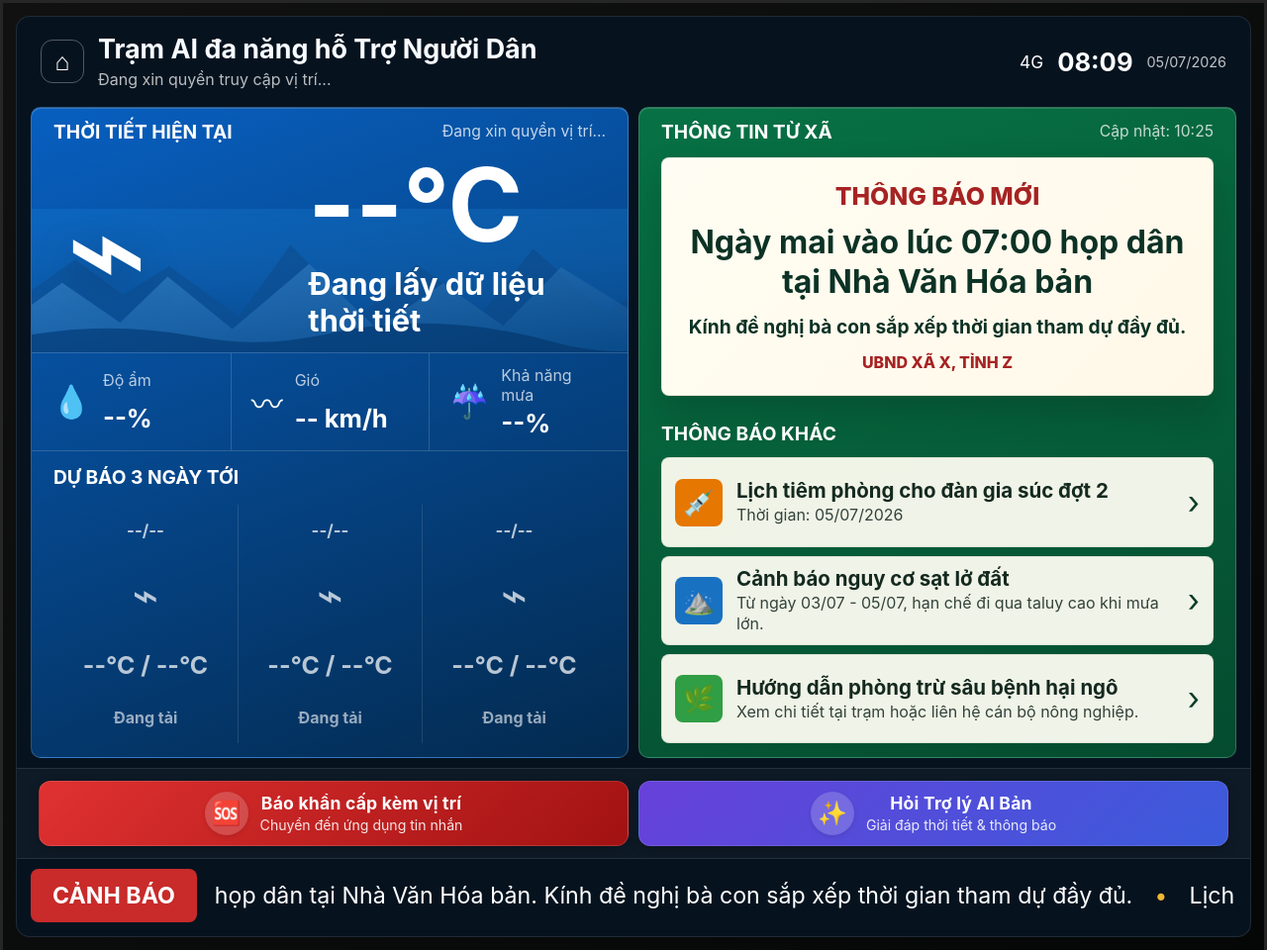
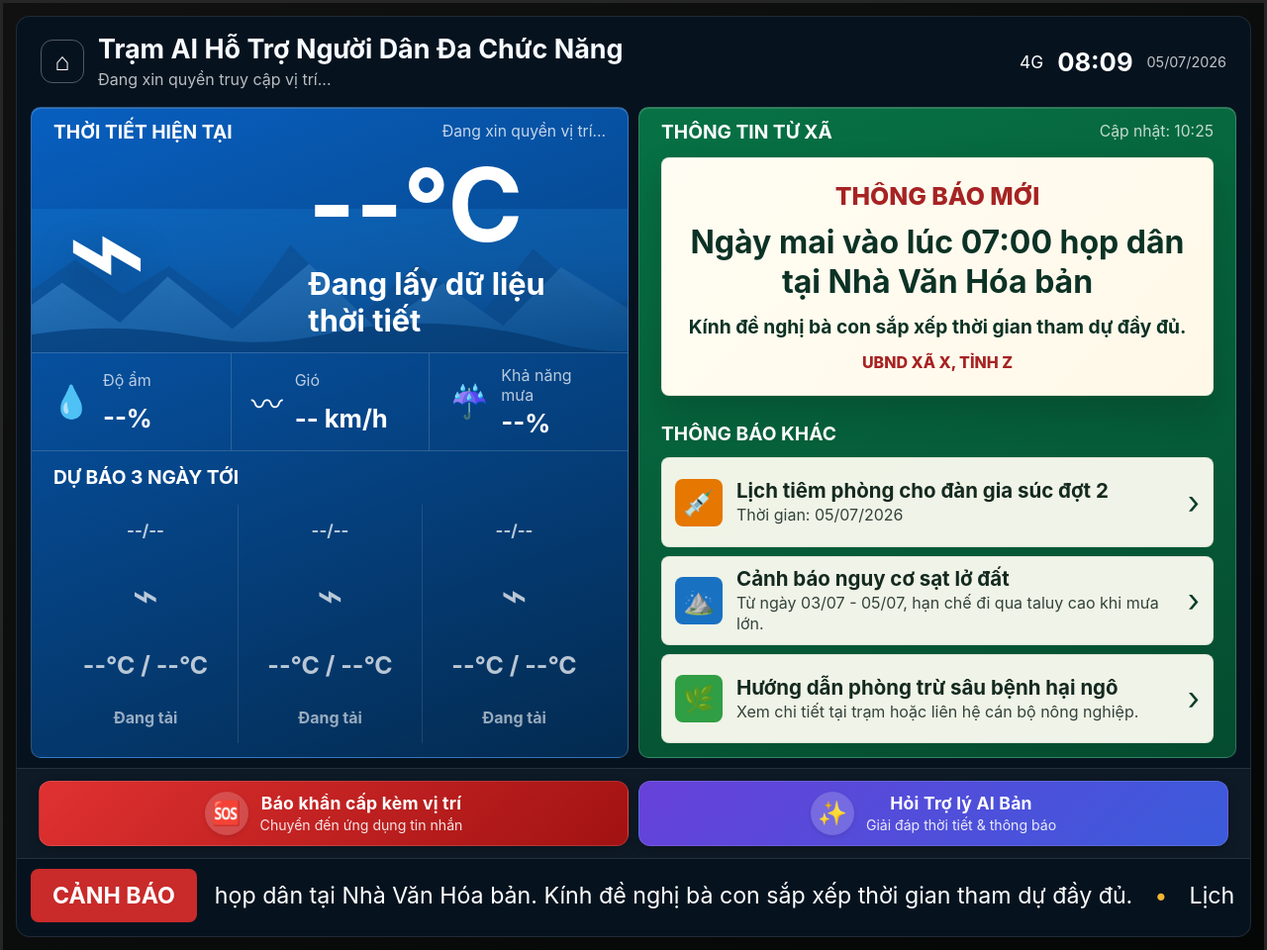
Before and after one commit to NienCongChua/tramaidanang, a website: page index.html in a window 1280 px wide. Shown: the whole page at 99% size. Drawn offline with Linux system fonts and the light colour scheme.

Commit message:
Change title

```diff
--- a/index.html
+++ b/index.html
@@ -13,7 +13,7 @@
           <button class="brand home-refresh-button" type="button" id="homeRefreshButton" aria-label="Tải lại thông tin trang chủ">
             <span class="brand-mark" aria-hidden="true">⌂</span>
             <div>
-              <h1>Trạm AI đa năng hỗ Trợ Người Dân</h1>
+              <h1>Trạm AI Hỗ Trợ Người Dân Đa Chức Năng</h1>
               <p id="locationText">Đang xin quyền truy cập vị trí...</p>
             </div>
           </button>
```
